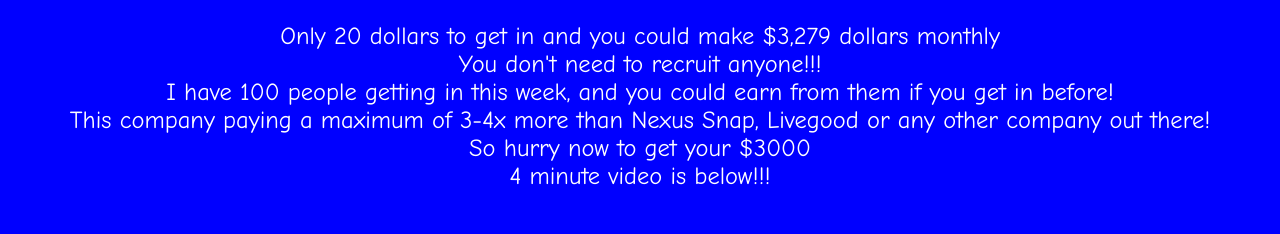
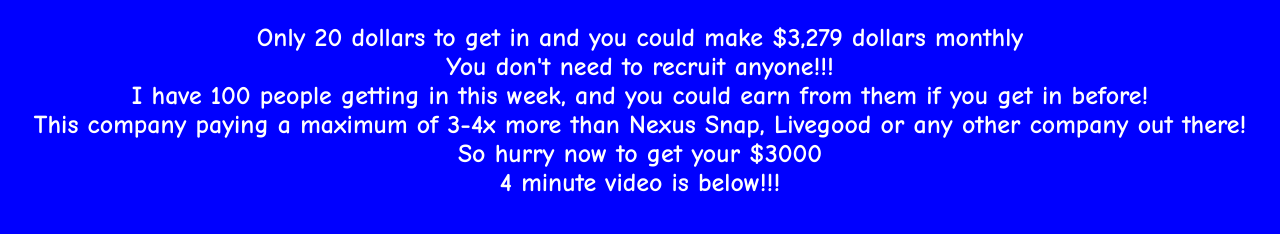
Before and after one commit to somethingstinky/earnwithdarius, a plain HTML site: page index.html in a window 1280 px wide. Shown: the part 521-755 px from the top of the page. Drawn offline with Linux system fonts and the light colour scheme.

Commit message:
Add files via upload

```diff
--- a/index.html
+++ b/index.html
@@ -14,7 +14,7 @@
         <img class="cloudimg" src="clouds.jpg" width=150%>
 
         <h1 style="position:absolute; top:650px; right:20px; left:20px; color:white; font-size: 50px;" class="centertext">Just launched this brother!</h1>
-        <p style="font-size: 35px; font-weight: 20; font-family: Comic Sans MS, Comic Sans, Arial; position:absolute; top:740px; right:20px; left:20px; color: white" class="centertext">
+        <p style="font-size: 37px; font-weight: bold; font-family: Comic Sans MS, Comic Sans, Arial; position:absolute; top:740px; right:20px; left:20px; color: white" class="centertext">
             Only 20 dollars to get in and you could make $3,279 dollars monthly <br>
             You don't need to recruit anyone!!!<br>
             I have 100 people getting in this week, and you could earn from them if you get in before! <br>
```
